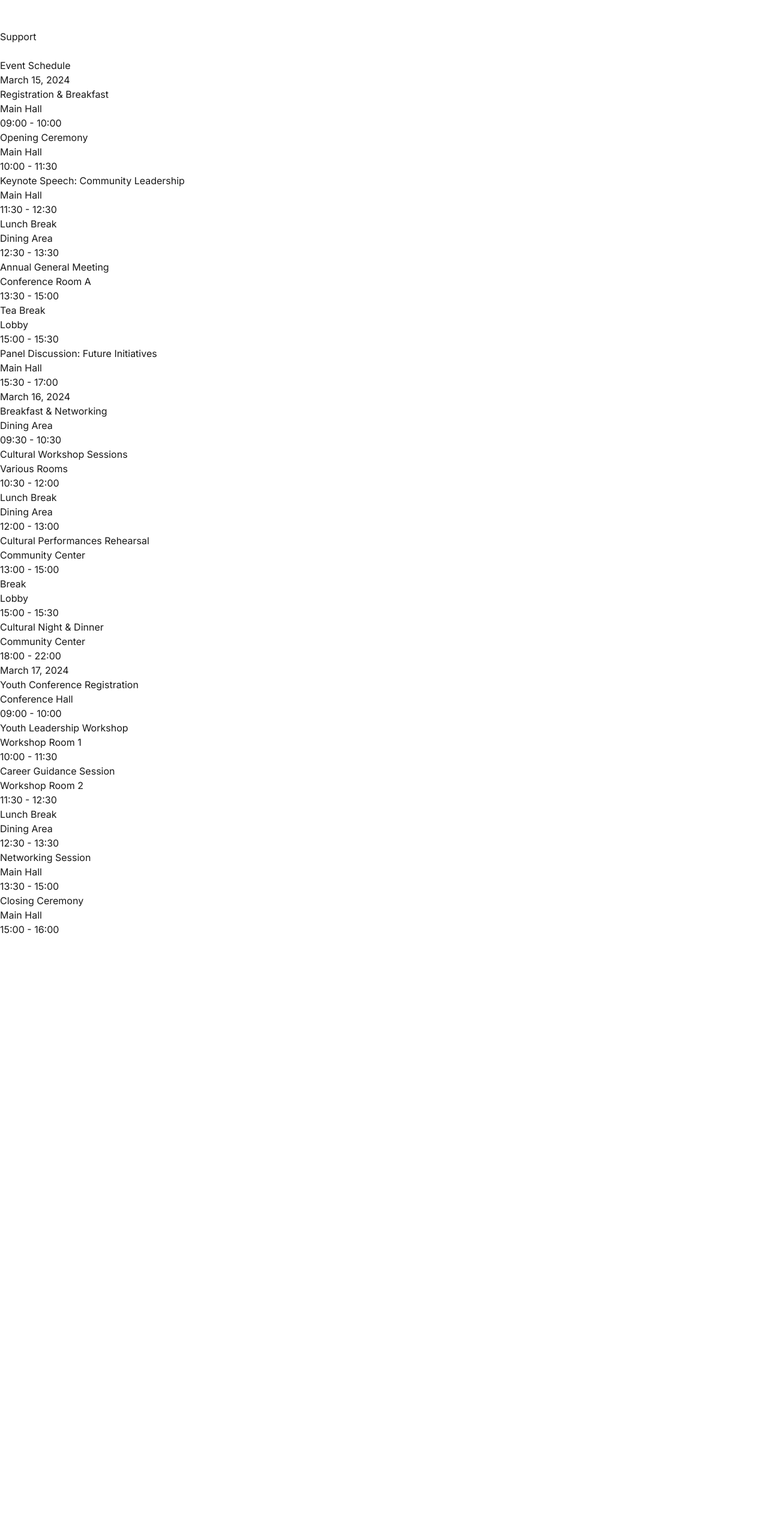
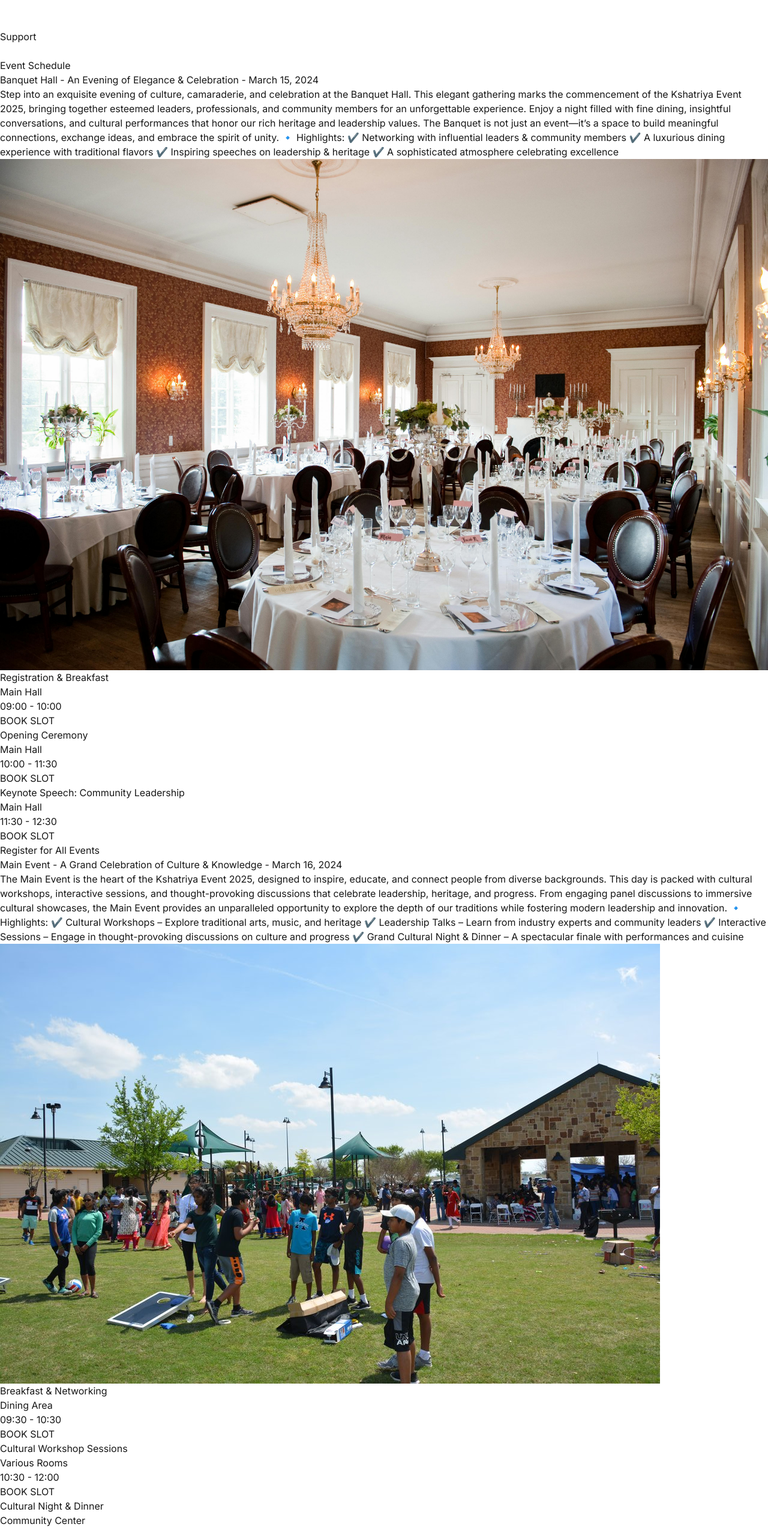
Before and after one commit to cloudwaze/kshatriya-event, a Next.js app: page /schedule in a window 1280 px wide. Shown: the part 1300-3850 px from the top of the page at 60% size. Before the commit the page ends 2861 px from the top, so only its background shows below. Built offline with nearby package versions, Linux system fonts and the light colour scheme.

Commit message:
Updated event schedule page and added images

```diff
--- a/src/app/schedule/page.tsx
+++ b/src/app/schedule/page.tsx
@@ -1,38 +1,73 @@
-import Navbar from '@/components/Navbar';
+import Navbar from "@/components/Navbar";
 
 const schedule = [
   {
-    date: 'March 15, 2024',
+    date: "March 15, 2024",
+    title: "Banquet Hall - An Evening of Elegance & Celebration",
+    description: `Step into an exquisite evening of culture, camaraderie, and celebration at the Banquet Hall.
+    This elegant gathering marks the commencement of the Kshatriya Event 2025, bringing together esteemed leaders,
+    professionals, and community members for an unforgettable experience.
+
+    Enjoy a night filled with fine dining, insightful conversations, and cultural performances that honor our rich
+    heritage and leadership values. The Banquet is not just an event—it’s a space to build meaningful connections,
+    exchange ideas, and embrace the spirit of unity.
+
+    🔹 Highlights:
+    ✔️ Networking with influential leaders & community members
+    ✔️ A luxurious dining experience with traditional flavors
+    ✔️ Inspiring speeches on leadership & heritage
+    ✔️ A sophisticated atmosphere celebrating excellence`,
+    image: "/images/banquet-hall.jpg",
     events: [
-      { time: '09:00 - 10:00', title: 'Registration & Breakfast', location: 'Main Hall' },
-      { time: '10:00 - 11:30', title: 'Opening Ceremony', location: 'Main Hall' },
-      { time: '11:30 - 12:30', title: 'Keynote Speech: Community Leadership', location: 'Main Hall' },
-      { time: '12:30 - 13:30', title: 'Lunch Break', location: 'Dining Area' },
-      { time: '13:30 - 15:00', title: 'Annual General Meeting', location: 'Conference Room A' },
-      { time: '15:00 - 15:30', title: 'Tea Break', location: 'Lobby' },
-      { time: '15:30 - 17:00', title: 'Panel Discussion: Future Initiatives', location: 'Main Hall' },
+      {
+        time: "09:00 - 10:00",
+        title: "Registration & Breakfast",
+        location: "Main Hall",
+      },
+      {
+        time: "10:00 - 11:30",
+        title: "Opening Ceremony",
+        location: "Main Hall",
+      },
+      {
+        time: "11:30 - 12:30",
+        title: "Keynote Speech: Community Leadership",
+        location: "Main Hall",
+      },
     ],
   },
   {
-    date: 'March 16, 2024',
+    date: "March 16, 2024",
+    title: "Main Event - A Grand Celebration of Culture & Knowledge",
+    description: `The Main Event is the heart of the Kshatriya Event 2025, designed to inspire, educate,
+    and connect people from diverse backgrounds. This day is packed with cultural workshops, interactive
+    sessions, and thought-provoking discussions that celebrate leadership, heritage, and progress.
+
+    From engaging panel discussions to immersive cultural showcases, the Main Event provides an unparalleled
+    opportunity to explore the depth of our traditions while fostering modern leadership and innovation.
+
+    🔹 Highlights:
+    ✔️ Cultural Workshops – Explore traditional arts, music, and heritage
+    ✔️ Leadership Talks – Learn from industry experts and community leaders
+    ✔️ Interactive Sessions – Engage in thought-provoking discussions on culture and progress
+    ✔️ Grand Cultural Night & Dinner – A spectacular finale with performances and cuisine`,
+    image: "/images/main-event.jpg",
     events: [
-      { time: '09:30 - 10:30', title: 'Breakfast & Networking', location: 'Dining Area' },
-      { time: '10:30 - 12:00', title: 'Cultural Workshop Sessions', location: 'Various Rooms' },
-      { time: '12:00 - 13:00', title: 'Lunch Break', location: 'Dining Area' },
-      { time: '13:00 - 15:00', title: 'Cultural Performances Rehearsal', location: 'Community Center' },
-      { time: '15:00 - 15:30', title: 'Break', location: 'Lobby' },
-      { time: '18:00 - 22:00', title: 'Cultural Night & Dinner', location: 'Community Center' },
-    ],
-  },
-  {
-    date: 'March 17, 2024',
-    events: [
-      { time: '09:00 - 10:00', title: 'Youth Conference Registration', location: 'Conference Hall' },
-      { time: '10:00 - 11:30', title: 'Youth Leadership Workshop', location: 'Workshop Room 1' },
-      { time: '11:30 - 12:30', title: 'Career Guidance Session', location: 'Workshop Room 2' },
-      { time: '12:30 - 13:30', title: 'Lunch Break', location: 'Dining Area' },
-      { time: '13:30 - 15:00', title: 'Networking Session', location: 'Main Hall' },
-      { time: '15:00 - 16:00', title: 'Closing Ceremony', location: 'Main Hall' },
+      {
+        time: "09:30 - 10:30",
+        title: "Breakfast & Networking",
+        location: "Dining Area",
+      },
+      {
+        time: "10:30 - 12:00",
+        title: "Cultural Workshop Sessions",
+        location: "Various Rooms",
+      },
+      {
+        time: "18:00 - 22:00",
+        title: "Cultural Night & Dinner",
+        location: "Community Center",
+      },
     ],
   },
 ];
@@ -41,29 +76,58 @@ export default function SchedulePage() {
   return (
     <>
       <Navbar />
-      <main className="min-h-screen bg-gradient-to-b from-gray-900 to-gray-800 text-white pt-20">
+      <main className="min-h-screen bg-[#F9F5F0] text-[#42210B] pt-20">
         <div className="container mx-auto px-4 py-16">
-          <h1 className="text-4xl font-bold text-center mb-16">Event Schedule</h1>
+          <h1 className="text-4xl font-bold text-center mb-16 text-[#42210B]">
+            Event Schedule
+          </h1>
 
-          <div className="max-w-5xl mx-auto">
+          <div className="max-w-5xl mx-auto space-y-16">
             {schedule.map((day, dayIndex) => (
-              <div key={dayIndex} className="mb-16">
-                <h2 className="text-2xl font-bold text-purple-400 mb-8">{day.date}</h2>
-                <div className="space-y-4">
+              <div key={dayIndex} className="pb-10 border-b-2 border-[#B04E2A]">
+                {/* Event Title with Date */}
+                <h2 className="text-2xl font-bold text-[#7A2E1A] mb-2">
+                  {day.title} - <span className="text-[#B04E2A]">{day.date}</span>
+                </h2>
+
+                {/* Description */}
+                <p className="text-gray-700 italic mb-4 whitespace-pre-line">{day.description}</p>
+
+                {/* Image Section */}
+                <img
+                  src={day.image}
+                  alt={day.title}
+                  className="w-full rounded-lg shadow-lg mb-6"
+                />
+
+                <div className="space-y-6">
                   {day.events.map((event, eventIndex) => (
                     <div
                       key={eventIndex}
-                      className="bg-gray-800/50 rounded-lg p-6 backdrop-blur-sm border border-gray-700"
+                      className="flex justify-between items-center bg-[#FFF8F2] shadow-lg rounded-lg p-6 border-l-4 border-[#7A2E1A]"
                     >
-                      <div className="md:flex justify-between items-start">
-                        <div className="mb-4 md:mb-0">
-                          <div className="text-lg font-semibold">{event.title}</div>
-                          <div className="text-gray-400">{event.location}</div>
-                        </div>
-                        <div className="text-purple-400 font-mono">{event.time}</div>
+                      {/* Left Section: Event Title & Location */}
+                      <div className="flex-1">
+                        <h3 className="text-xl font-semibold">{event.title}</h3>
+                        <p className="text-gray-600">{event.location}</p>
+                      </div>
+
+                      {/* Right Section: Time & Button */}
+                      <div className="flex flex-col items-end">
+                        <div className="text-[#7A2E1A] font-mono font-semibold">{event.time}</div>
+                        <button className="mt-2 px-4 py-2 border-2 border-[#7A2E1A] text-[#7A2E1A] font-bold rounded-full hover:bg-[#7A2E1A] hover:text-white transition">
+                          BOOK SLOT
+                        </button>
                       </div>
                     </div>
                   ))}
+                </div>
+
+                {/* Register for All Events Button (separate for each event) */}
+                <div className="text-center mt-10">
+                  <button className="px-6 py-3 bg-[#7A2E1A] text-white text-lg font-bold rounded-full hover:bg-[#B04E2A] transition">
+                    Register for All Events
+                  </button>
                 </div>
               </div>
             ))}
```
Also changed, not shown: public/images/banquet-hall.jpg (added), public/images/main-event.jpg (added).
